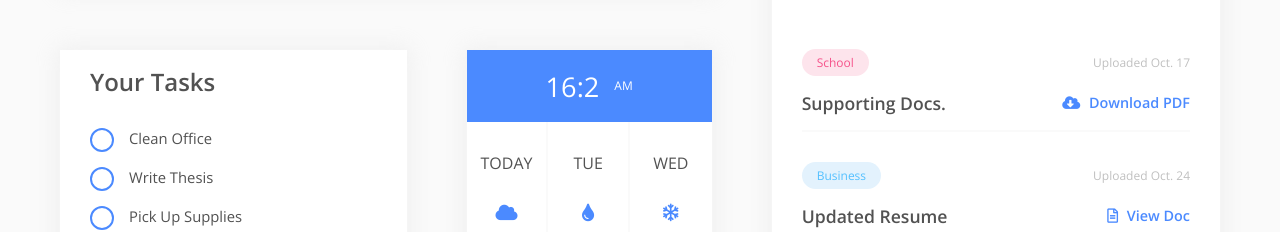
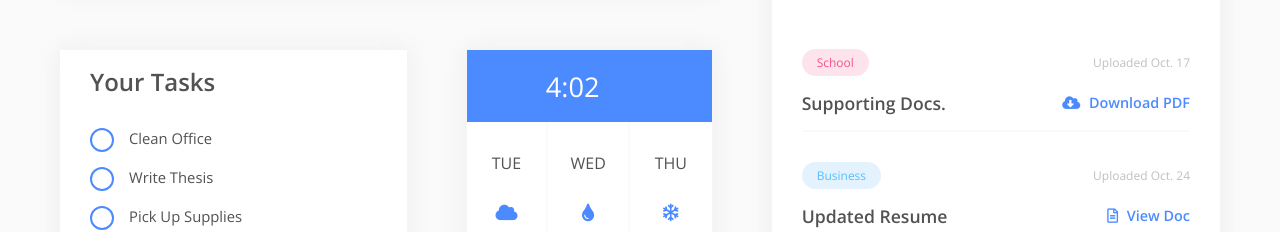
Before and after one commit to jacobcarver/dashboard, a React (Create React App) app: page / in a window 1280 px wide. Shown: the part 654-886 px from the top of the page. Built offline with nearby package versions, Linux system fonts and the light colour scheme.

Commit message:
formated hour and minutes, also updated the days

```diff
--- a/src/components/Weather.js
+++ b/src/components/Weather.js
@@ -7,44 +7,45 @@ class Weather extends Component {
         this.state = {
             hour: new Date().getHours(),
             minutes: new Date().getMinutes(),
-            weekdays: ['MON', 'TUE', 'WED', 'THU', 'FRI', 'SAT', 'SUN'],
+            weekdays: ['SUN', 'MON', 'TUE', 'WED', 'THU', 'FRI', 'SAT'],
+        }
+        this.current = {
+            currentDay: this.state.weekdays[new Date().getDay()],
+            day2: this.state.weekdays[new Date().getDay() + 1],
+            day3: this.state.weekdays[new Date().getDay() + 2],
         }
     }
     render() {
-        console.log(this.state.weekdays[new Date().getDay() + 2]);
         setTimeout(() => {
-            this.setState({ minutes: new Date().getMinutes() })
-        }, 60000);
-        if (this.state.hour > 12) {
-            console.log('pm')
-        } else {
-            console.log('am');
-        }
+            this.setState({ minutes: new Date().getMinutes() });
+        }, 10000);
         return (
             <div className="Weather">
                 <div id="weather">
 
                     <div className="time">
-                        <h5 id="time">{this.state.hour + ':' + this.state.minutes}</h5>
+                        <h5 id="time">
+                            {`${12 < this.state.hour ? this.state.hour - 12 + ':' : this.state.hour + ':'}`}
+                            {`${10 > this.state.minutes ? '0' + this.state.minutes : this.state.minutes }`}
+                        </h5>
                         <div className="am-pm">
-                            <span className="active">AM</span>
-                            <span>PM</span>
+                            <span>{`${12 < this.state.hour ? 'PM' : 'AM'}`}</span>
                         </div>
                     </div>
 
                     <div className="forecast">
                         <div className="col">
-                            <span className="day">TODAY</span>
+                            <span className="day">{this.current.currentDay}</span>
                             <i className="fas fa-cloud"></i>
                             <span className="high-low">43 / 34</span>
                         </div>
                         <div className="col">
-                            <span className="day">TUE</span>
+                            <span className="day">{this.current.day2}</span>
                             <i className="fas fa-tint"></i>
                             <span className="high-low">55 / 37</span>
                         </div>
                         <div className="col">
-                            <span className="day">WED</span>
+                            <span className="day">{this.current.day3}</span>
                             <i className="far fa-snowflake"></i>
                             <span className="high-low"> 38 / 16</span>
                         </div>
```
